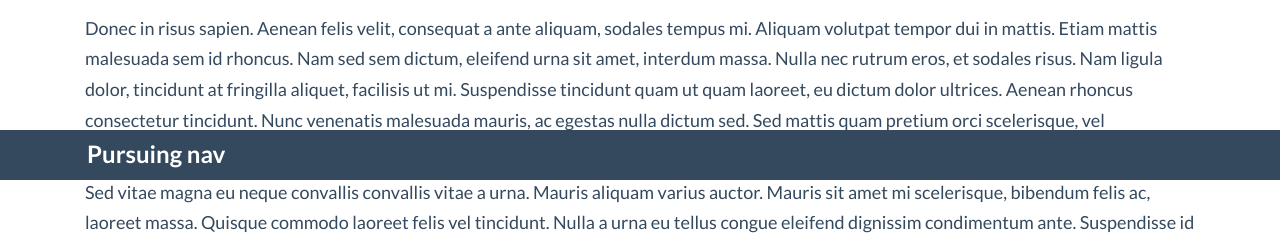
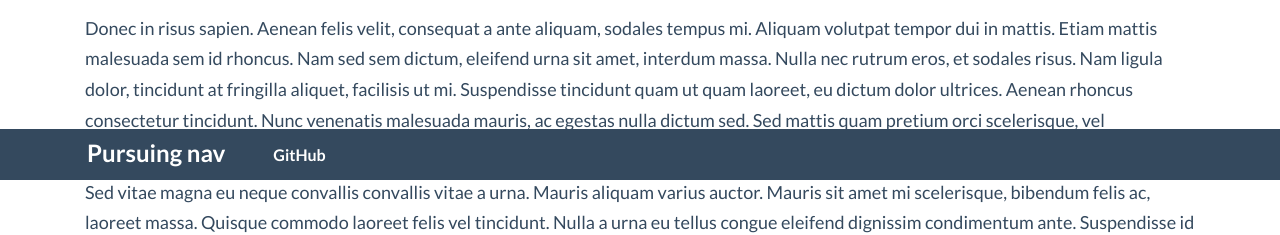
Before and after one commit to Akurganow/pursuing-nav, a plain HTML site: page index.html in a window 1280 px wide. Shown: the part 1822-2057 px from the top of the page. Drawn offline with nearby package versions, Linux system fonts and the light colour scheme; grey boxes are pictures that could not be loaded.

Commit message:
Add link to github

```diff
--- a/index.html
+++ b/index.html
@@ -47,6 +47,9 @@
       </div>
       <div class="collapse navbar-collapse navbar-ex1-collapse">
         <div class="container">
+          <ul class="nav navbar-nav">
+            <li><a href="https://github.com/Akurganow/pursuing-nav">GitHub</a></li>
+          </ul>
           <ul class="nav navbar-nav navbar-right">
             <li style="margin-top: 14px;"><iframe src="http://ghbtns.com/github-btn.html?user=Akurganow&repo=pursuing-nav&type=watch" allowtransparency="true" frameborder="0" scrolling="0" width="62" height="20"></iframe></li>
             <li style="margin-top: 14px;"><iframe src="http://ghbtns.com/github-btn.html?user=Akurganow&repo=pursuing-nav&type=fork" allowtransparency="true" frameborder="0" scrolling="0" width="62" height="20"></iframe></li>
```
